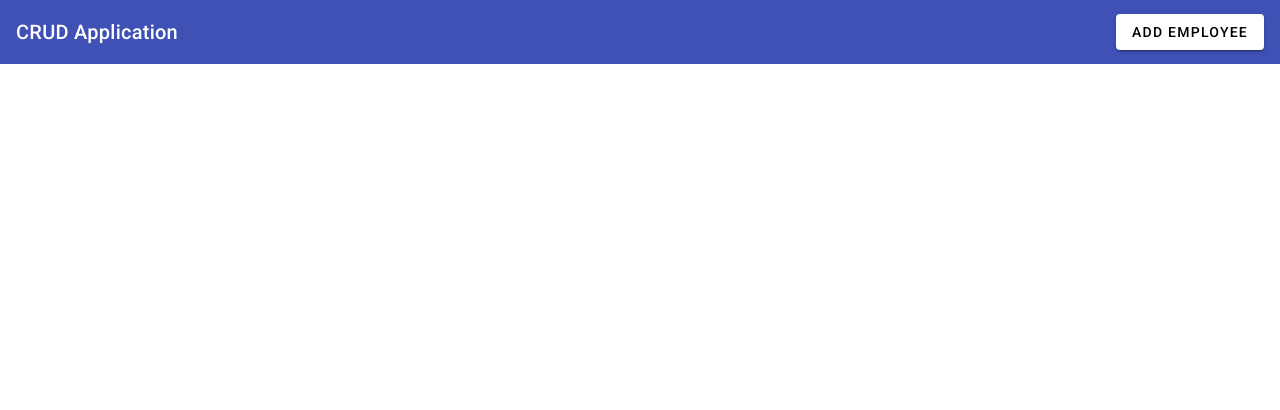
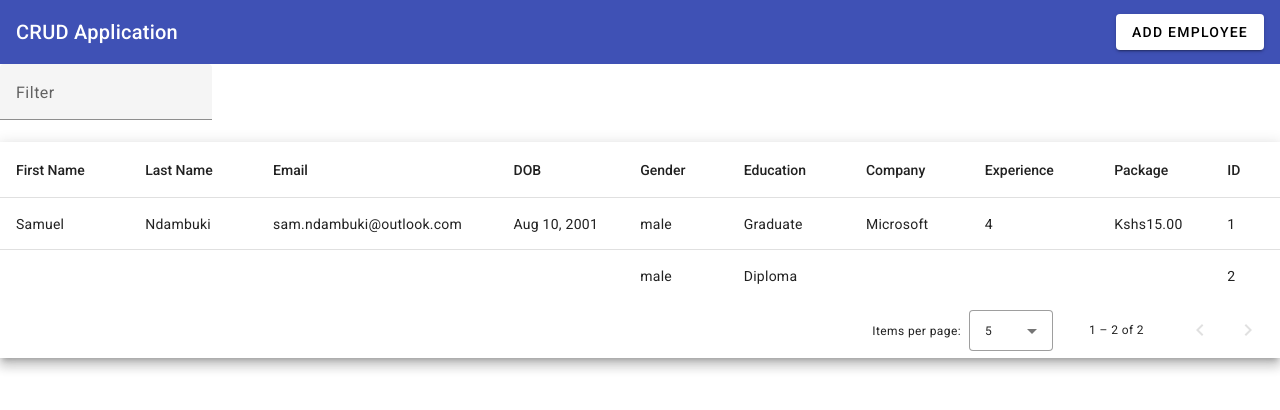
Before and after one commit to samndambuki/angular-crud-app, an Angular app: page / in a window 1280 px wide. Shown: the top 410 px of the page. Built offline with nearby package versions, Linux system fonts and the light colour scheme; data requests are answered from the project's data file.

Commit message:
displayed a table using material UI

```diff
--- a/package.json
+++ b/package.json
@@ -20,6 +20,7 @@
     "@angular/platform-browser": "^16.0.0",
     "@angular/platform-browser-dynamic": "^16.0.0",
     "@angular/router": "^16.0.0",
+    "json-server": "^0.17.3",
     "rxjs": "~7.8.0",
     "tslib": "^2.3.0",
     "zone.js": "~0.13.0"
--- a/src/app/app.component.html
+++ b/src/app/app.component.html
@@ -5,3 +5,92 @@
     ADD EMPLOYEE
   </button>
 </mat-toolbar>
+
+
+<mat-form-field>
+  <mat-label>Filter</mat-label>
+  <input matInput (keyup)="applyFilter($event)" placeholder="Ex. Mia" #input>
+</mat-form-field>
+
+<div class="mat-elevation-z8">
+  <table mat-table [dataSource]="dataSource" matSort>
+
+
+    <!-- firstName Column -->
+    <ng-container matColumnDef="firstName">
+      <th mat-header-cell *matHeaderCellDef mat-sort-header> First Name </th>
+      <td mat-cell *matCellDef="let row"> {{row.firstName}} </td>
+    </ng-container>
+
+    <!-- lastName column -->
+    <ng-container matColumnDef="lastName">
+      <th mat-header-cell *matHeaderCellDef mat-sort-header> Last Name </th>
+      <td mat-cell *matCellDef="let row"> {{row.lastName}} </td>
+    </ng-container>
+
+    <!-- email -->
+    <ng-container matColumnDef="email">
+      <th mat-header-cell *matHeaderCellDef mat-sort-header>Email</th>
+      <td mat-cell *matCellDef="let row"> {{row.email}} </td>
+    </ng-container>
+
+
+    <!-- dob -->
+    <ng-container matColumnDef="dob">
+      <th mat-header-cell *matHeaderCellDef mat-sort-header>DOB</th>
+      <td mat-cell *matCellDef="let row"> {{row.dob | date}} </td>
+    </ng-container>
+
+
+    <!-- gender -->
+    <ng-container matColumnDef="gender">
+      <th mat-header-cell *matHeaderCellDef mat-sort-header>Gender</th>
+      <td mat-cell *matCellDef="let row"> {{row.gender}} </td>
+    </ng-container>
+
+    <!-- education -->
+    <ng-container matColumnDef="education">
+      <th mat-header-cell *matHeaderCellDef mat-sort-header>Education</th>
+      <td mat-cell *matCellDef="let row"> {{row.education}} </td>
+    </ng-container>
+
+
+    <!-- company -->
+    <ng-container matColumnDef="company">
+      <th mat-header-cell *matHeaderCellDef mat-sort-header>Company</th>
+      <td mat-cell *matCellDef="let row"> {{row.company}} </td>
+    </ng-container>
+
+
+    <!-- experience -->
+    <ng-container matColumnDef="experience">
+      <th mat-header-cell *matHeaderCellDef mat-sort-header>Experience</th>
+      <td mat-cell *matCellDef="let row"> {{row.experience}} </td>
+    </ng-container>
+
+
+    <!-- package -->
+    <ng-container matColumnDef="package">
+      <th mat-header-cell *matHeaderCellDef mat-sort-header>Package</th>
+      <td mat-cell *matCellDef="let row"> {{row.package | currency:'Kshs'}} </td>
+    </ng-container>
+
+
+    <!-- ID Column -->
+    <ng-container matColumnDef="id">
+      <th mat-header-cell *matHeaderCellDef mat-sort-header> ID </th>
+      <td mat-cell *matCellDef="let row"> {{row.id}} </td>
+    </ng-container>
+
+
+    <tr mat-header-row *matHeaderRowDef="displayedColumns"></tr>
+    <tr mat-row *matRowDef="let row; columns: displayedColumns;"></tr>
+
+    <!-- Row shown when there is no matching data. -->
+    <tr class="mat-row" *matNoDataRow>
+      <td class="mat-cell" colspan="4">No data matching the filter "{{input.value}}"</td>
+    </tr>
+  </table>
+
+  <mat-paginator [pageSizeOptions]="[5, 10, 25, 100]" aria-label="Select page of users"></mat-paginator>
+</div>
--- a/src/app/app.component.ts
+++ b/src/app/app.component.ts
@@ -1,21 +1,61 @@
-import { Component } from '@angular/core';
+import { Component, OnInit, ViewChild } from '@angular/core';
 import { MatDialog } from '@angular/material/dialog';
 import { EmpAddEditComponent } from './emp-add-edit/emp-add-edit.component';
+import { EmployeeService } from './services/employee.service';
+import {MatPaginator, MatPaginatorModule} from '@angular/material/paginator';
+import {MatSort, MatSortModule} from '@angular/material/sort';
+import {MatTableDataSource, MatTableModule} from '@angular/material/table';
+import {MatInputModule} from '@angular/material/input';
+import {MatFormFieldModule} from '@angular/material/form-field';
 
 @Component({
   selector: 'app-root',
   templateUrl: './app.component.html',
   styleUrls: ['./app.component.scss']
 })
-export class AppComponent {
-  title = 'angular-crud-app';
+export class AppComponent implements OnInit {
+
+  displayedColumns: string[] = ['firstName', 'lastName', 'email','dob','gender','education','company','experience','package','id'];
+
+  dataSource!: MatTableDataSource<any>;
+
+  @ViewChild(MatPaginator) paginator!: MatPaginator;
+  @ViewChild(MatSort) sort!: MatSort;
 
   //_ for dependency injected variables
   //service varibale
-  constructor(private _dialog:MatDialog){}
+  constructor(private _dialog:MatDialog, private _empService:EmployeeService){}
+
+  ngOnInit(): void {
+    this.getEmployeeList();
+  }
 
   //function
   openAddEditEmpForm(){
     this._dialog.open(EmpAddEditComponent)
   }
+
+  getEmployeeList(){
+    this._empService.getEmployeeList().subscribe({
+      next:(res)=>{
+
+        this.dataSource = new MatTableDataSource(res)
+        this.dataSource.sort = this.sort
+        this.dataSource.paginator = this.paginator;
+
+        console.log(res);
+      },
+      error:console.log
+    }
+    )
+  }
+
+  applyFilter(event: Event) {
+    const filterValue = (event.target as HTMLInputElement).value;
+    this.dataSource.filter = filterValue.trim().toLowerCase();
+
+    if (this.dataSource.paginator) {
+      this.dataSource.paginator.firstPage();
+    }
+  }
 }
--- a/src/app/emp-add-edit/emp-add-edit.component.html
+++ b/src/app/emp-add-edit/emp-add-edit.component.html
@@ -3,18 +3,19 @@
     <h1>Employee Form</h1>
 </div>
 
+<form [formGroup]="empForm" (ngSubmit)="onFormSubmit()">
 <!-- content -->
 <div mat-dialog-content class="content">
     <div class="row">
         <!-- firstname -->
         <mat-form-field appearance="outline">
             <mat-label>First Name</mat-label>
-            <input matInput type="text" placeholder="Enter Your First Name">
+            <input matInput type="text" placeholder="Enter Your First Name" formControlName="firstName">
           </mat-form-field>
           <!-- lastname -->
           <mat-form-field appearance="outline">
             <mat-label>Last Name</mat-label>
-            <input matInput type="text" placeholder="Enter your Last Name">
+            <input matInput type="text" placeholder="Enter your Last Name" formControlName="lastName">
           </mat-form-field>
     </div>
 
@@ -22,13 +23,13 @@
         <!-- email -->
         <mat-form-field appearance="outline">
             <mat-label>Email</mat-label>
-            <input matInput type="email" placeholder="Enter Your Email">
+            <input matInput type="email" placeholder="Enter Your Email" formControlName="email">
           </mat-form-field>
 
           <!-- date -->
           <mat-form-field appearance="outline">
             <mat-label>Date of birth</mat-label>
-            <input matInput [matDatepicker]="picker">
+            <input matInput [matDatepicker]="picker" formControlName="dob">
             <mat-hint>MM/DD/YYYY</mat-hint>
             <mat-datepicker-toggle matIconSuffix [for]="picker"></mat-datepicker-toggle>
             <mat-datepicker #picker></mat-datepicker>
@@ -37,7 +38,7 @@
     </div>
 
     <div class="row">
-        <mat-radio-group aria-label="Select an option">
+        <mat-radio-group aria-label="Select an option" formControlName="gender">
             <mat-label><b>Gender</b></mat-label>
             <mat-radio-button value="male">Male</mat-radio-button>
             <mat-radio-button value="female">Female</mat-radio-button>
@@ -49,7 +50,7 @@
         <!-- education -->
         <mat-form-field appearance="outline">
             <mat-label>Education</mat-label>
-            <mat-select>
+            <mat-select formControlName="education">
               <mat-option *ngFor="let val of education" [value]="val">
                 <!-- show on the UI -->
                 {{val}}
@@ -60,7 +61,7 @@
           <!-- company -->
           <mat-form-field appearance="outline">
             <mat-label>Company</mat-label>
-            <input matInput placeholder="Microsoft">
+            <input matInput placeholder="Microsoft" formControlName="company">
           </mat-form-field>
     </div>
 
@@ -68,13 +69,13 @@
         <!-- experience -->
         <mat-form-field appearance="outline">
             <mat-label>Experience</mat-label>
-            <input matInput placeholder="Ex. 4" type="number">
+            <input matInput placeholder="Ex. 4" type="number" formControlName="experience">
         </mat-form-field>
 
         <!-- package -->
         <mat-form-field appearance="outline">
             <mat-label>Package</mat-label>
-            <input matInput placeholder="Ex. 12" type="number">
+            <input matInput placeholder="Ex. 12" type="number" formControlName="package">
             <mat-hint>In kshs</mat-hint>
         </mat-form-field>
     </div>
@@ -83,5 +84,6 @@
 <!-- action -->
 <div mat-dialog-action class="action">
     <button mat-raised-button>Cancel</button>
-    <button mat-raised-button color="primary">Save</button>
+    <button mat-raised-button color="primary" type="submit">Save</button>
 </div>
+</form>
--- a/src/app/emp-add-edit/emp-add-edit.component.ts
+++ b/src/app/emp-add-edit/emp-add-edit.component.ts
@@ -1,5 +1,7 @@
 import { Component } from '@angular/core';
 import { FormBuilder, FormGroup } from '@angular/forms';
+import { EmployeeService } from '../services/employee.service';
+import { DialogRef } from '@angular/cdk/dialog';
 
 @Component({
   selector: 'app-emp-add-edit',
@@ -20,7 +22,8 @@ export class EmpAddEditComponent {
   ]
 
   //initialize the form
-  constructor(private _fb:FormBuilder){
+  constructor(private _fb:FormBuilder,private _empService:EmployeeService,private _dialogRef:DialogRef<EmpAddEditComponent>){
+
     this.empForm = this._fb.group({
       firstName:'',
       lastName:'',
@@ -33,4 +36,20 @@ export class EmpAddEditComponent {
       package:''
     })
   }
+
+  onFormSubmit(){
+    if(this.empForm.valid){
+    //  console.log(this.empForm.value);
+     this._empService.addEmployee(this.empForm.value).subscribe({
+      next:(val:any)=>{
+        alert('Employee added successfully');
+        this._dialogRef.close();
+      },
+      error:(err:any)=>{
+        console.error(err);
+      }
+     })
+    }
+  }
+
 }
--- /dev/null
+++ b/src/app/services/employee.service.ts
@@ -0,0 +1,19 @@
+import { HttpClient } from '@angular/common/http';
+import { Injectable } from '@angular/core';
+import { Observable } from 'rxjs';
+
+@Injectable({
+  providedIn: 'root'
+})
+export class EmployeeService {
+
+  constructor(private _http:HttpClient) {}
+
+  addEmployee(data:any):Observable<any>{
+    return this._http.post(' http://localhost:3000/employees',data)
+  }
+
+  getEmployeeList():Observable<any>{
+    return this._http.get(' http://localhost:3000/employees')
+  }
+}
--- /dev/null
+++ b/src/db.json
@@ -0,0 +1,45 @@
+{
+  "posts": [
+    {
+      "id": 1,
+      "title": "json-server",
+      "author": "typicode"
+    }
+  ],
+  "comments": [
+    {
+      "id": 1,
+      "body": "some comment",
+      "postId": 1
+    }
+  ],
+  "profile": {
+    "name": "typicode"
+  },
+  "employees": [
+    {
+      "firstName": "Samuel",
+      "lastName": "Ndambuki",
+      "email": "sam.ndambuki@outlook.com",
+      "dob": "2001-08-10T21:00:00.000Z",
+      "gender": "male",
+      "education": "Graduate",
+      "company": "Microsoft",
+      "experience": 4,
+      "package": 15,
+      "id": 1
+    },
+    {
+      "firstName": "",
+      "lastName": "",
+      "email": "",
+      "dob": "",
+      "gender": "male",
+      "education": "Diploma",
+      "company": "",
+      "experience": "",
+      "package": "",
+      "id": 2
+    }
+  ]
+}
```
Also changed, not shown: src/app/app.module.ts (+10 -1 lines), 2 other files (tests, documents, lock files or other folders).
